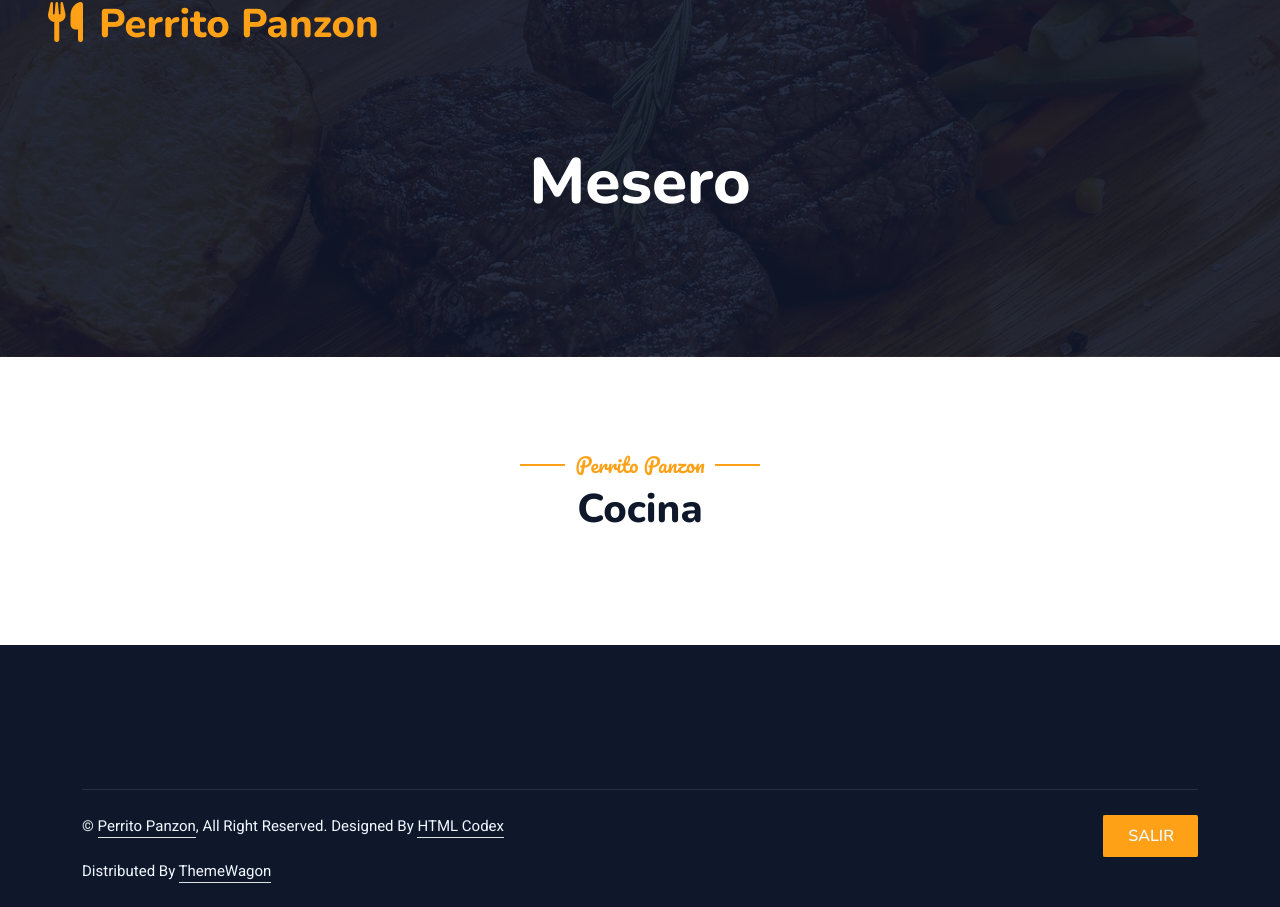
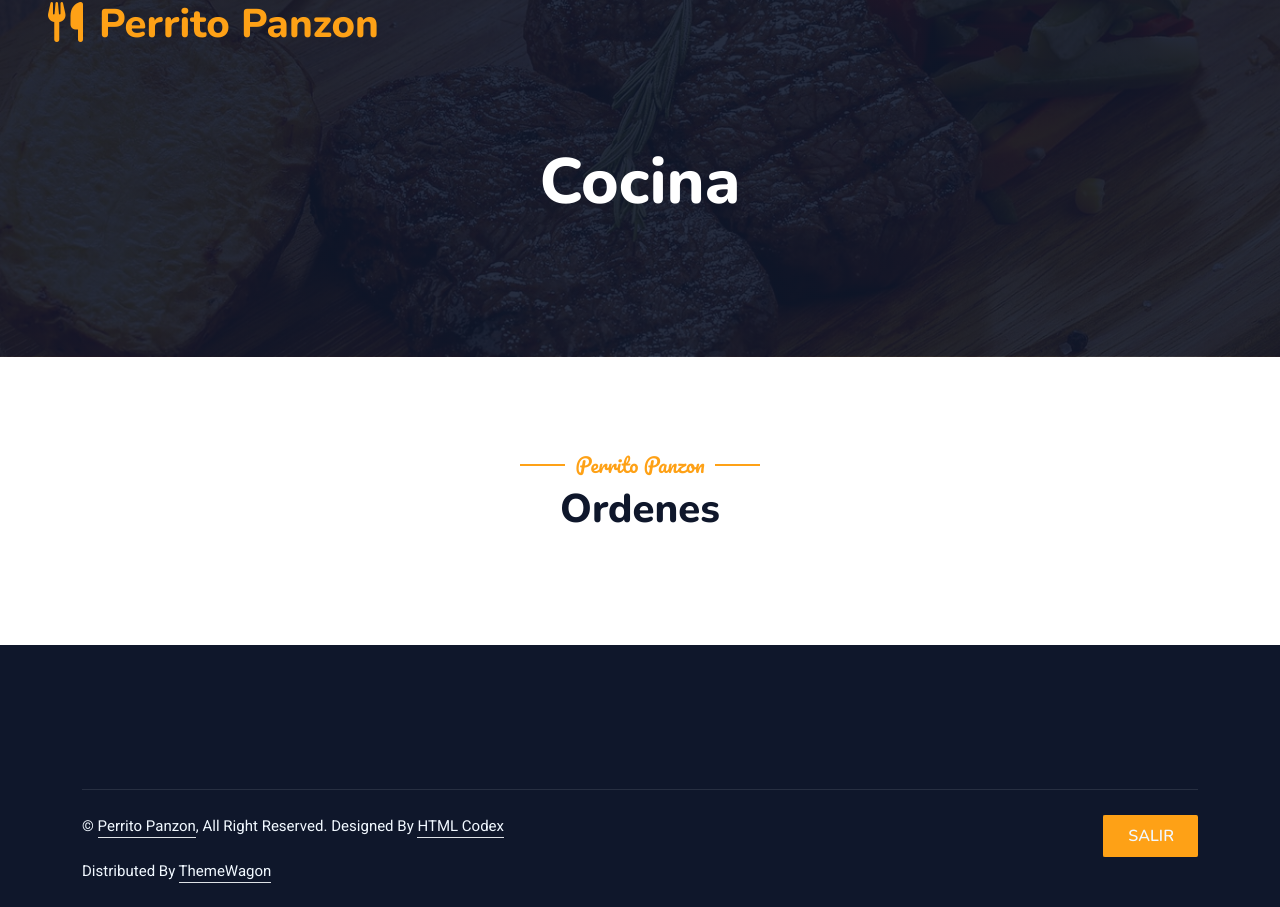
Before and after one commit to jsegura1800/PERRITOPANZON, a plain HTML site: page cocina.html in a window 1280 px wide. Drawn offline with nearby package versions, Linux system fonts and the light colour scheme.

Commit message:
-Titulos pagina cocina

```diff
--- a/cocina.html
+++ b/cocina.html
@@ -66,7 +66,7 @@
 
             <div class="container-xxl py-5 bg-dark hero-header mb-5">
                 <div class="container text-center my-5 pt-5 pb-4">
-                    <h1 class="display-3 text-white mb-3 animated slideInDown">Mesero</h1>
+                    <h1 class="display-3 text-white mb-3 animated slideInDown">Cocina</h1>
                 </div>
             </div>
         </div>
@@ -78,7 +78,7 @@
             <div class="container">
                 <div class="text-center wow fadeInUp" data-wow-delay="0.1s">
                     <h5 class="section-title ff-secondary text-center text-primary fw-normal">Perrito Panzon</h5>
-                    <h1 class="mb-5">Cocina</h1>
+                    <h1 class="mb-5">Ordenes</h1>
                 </div>
                 <div class="row g-4">
                     <div class="col-lg-3 col-md-6 wow fadeInUp" data-wow-delay="0.1s">
```
